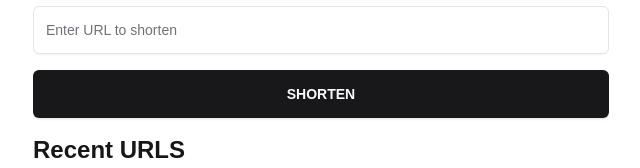
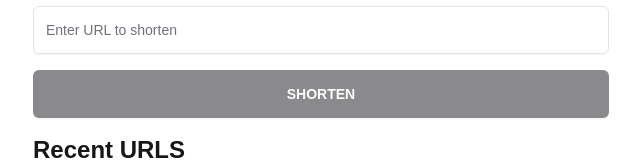
Before and after one commit to ravikantchauhan246/urlshortener-nextjs, a Next.js app: page / in a window 1280 px wide. Shown: the part 194-362 px from the top of the page, without its empty margins (319-959 px from the left). Built offline with nearby package versions, Linux system fonts and the light colour scheme; no server answers; the database is empty.

Commit message:
change title

```diff
--- a/app/layout.tsx
+++ b/app/layout.tsx
@@ -18,8 +18,8 @@ const geistMono = localFont({
 });
 
 export const metadata: Metadata = {
-  title: "Create Next App",
-  description: "Generated by create next app",
+  title: "Sicret Link",
+  description: "Create shorten link",
 };
 
 export default function RootLayout({
--- a/components/ShortenForm.tsx
+++ b/components/ShortenForm.tsx
@@ -82,7 +82,11 @@ const ShortenForm = ({handleUrlShortened}: ShortenFormProps) => {
           required
         />
         <CoolMode>
-        <Button className="w-full p-2 h-12 font-semibold uppercase hover:bg-primary-foreground hover:text-primary " type="submit" disabled={isLoading}>
+        <Button
+          className="w-full p-2 h-12 font-semibold uppercase hover:bg-primary-foreground hover:text-primary"
+          type="submit"
+          disabled={isLoading || !url} // Disable if loading or URL is empty
+        >
 
           {isLoading ? "Shortening..." : "Shorten"}
         </Button>
```
